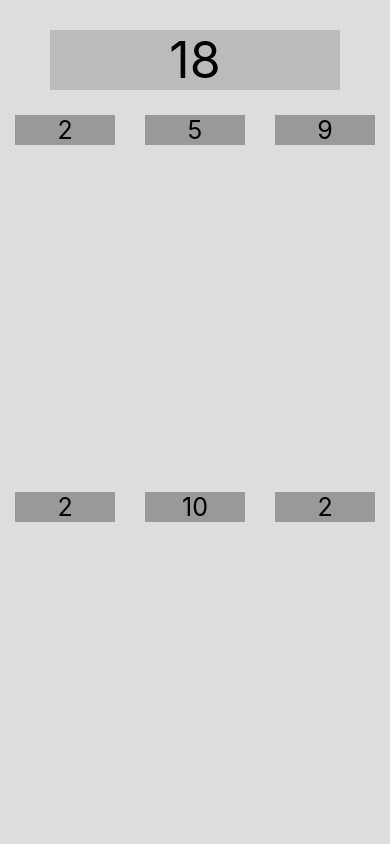
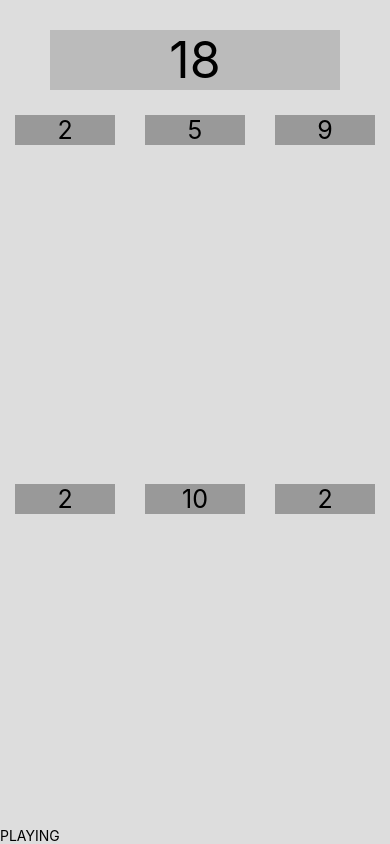
Before and after one commit to pablogarciamoralez/SimpleGameReactNative, a React Native app: screen / in a window 390 px wide. Built offline with nearby package versions, Linux system fonts and the light colour scheme.

Commit message:
win, lost or playing status added with dyn styling

```diff
--- a/src/components/Game.js
+++ b/src/components/Game.js
@@ -1,10 +1,5 @@
 import React from "react";
-import {
-  StyleSheet,
-  Text,
-  TouchableWithoutFeedbackBase,
-  View,
-} from "react-native";
+import { StyleSheet, Text, View } from "react-native";
 import RandomNumber from "./RandomNumber";
 import PropTypes from "prop-types";
 
@@ -14,7 +9,7 @@ class Game extends React.Component {
   };
 
   state = {
-    selectedNumbers: [],
+    selectedIds: [],
   };
 
   randomNumbers = Array.from({ length: this.props.randomNumberCount }).map(
@@ -26,29 +21,52 @@ class Game extends React.Component {
     .reduce((acc, curr) => acc + curr, 0);
 
   isNumberSelected = (numberIndex) => {
-    return this.state.selectedNumbers.indexOf(numberIndex) >= 0;
+    return this.state.selectedIds.indexOf(numberIndex) >= 0;
   };
 
   selectNumber = (numberIndex) => {
     this.setState((prevState) => ({
-      selectedNumbers: [...prevState.selectedNumbers, numberIndex],
+      selectedIds: [...prevState.selectedIds, numberIndex],
     }));
   };
+
+  gameStatus = () => {
+    const sumSelected = this.state.selectedIds.reduce((acc, curr) => {
+      return acc + this.randomNumbers[curr];
+    }, 0);
+    console.log(sumSelected);
+    if (sumSelected < this.target) {
+      return "PLAYING";
+    }
+    if (sumSelected === this.target) {
+      return "WON";
+    }
+    if (sumSelected > this.target) {
+      return "LOST";
+    }
+  };
+
   render() {
+    const gameStatus = this.gameStatus();
     return (
       <View style={styles.container}>
-        <Text style={styles.target}>{this.target}</Text>
+        <Text style={[styles.target, styles[`STATUS_${gameStatus}`]]}>
+          {this.target}
+        </Text>
         <View style={styles.randomContainer}>
           {this.randomNumbers.map((randomNumber, index) => (
             <RandomNumber
               key={index}
               id={index}
               number={randomNumber}
-              isDisabled={this.isNumberSelected(index)}
+              isDisabled={
+                this.isNumberSelected(index) || gameStatus !== "PLAYING"
+              }
               onPress={this.selectNumber}
             />
           ))}
         </View>
+        <Text>{gameStatus}</Text>
       </View>
     );
   }
@@ -82,6 +100,16 @@ const styles = StyleSheet.create({
     fontSize: 25,
     textAlign: "center",
   },
+
+  STATUS_PLAYING: {
+    backgroundColor: "#bbb",
+  },
+  STATUS_WON: {
+    backgroundColor: "green",
+  },
+  STATUS_LOST: {
+    backgroundColor: "red",
+  },
 });
 
 export default Game;
```
